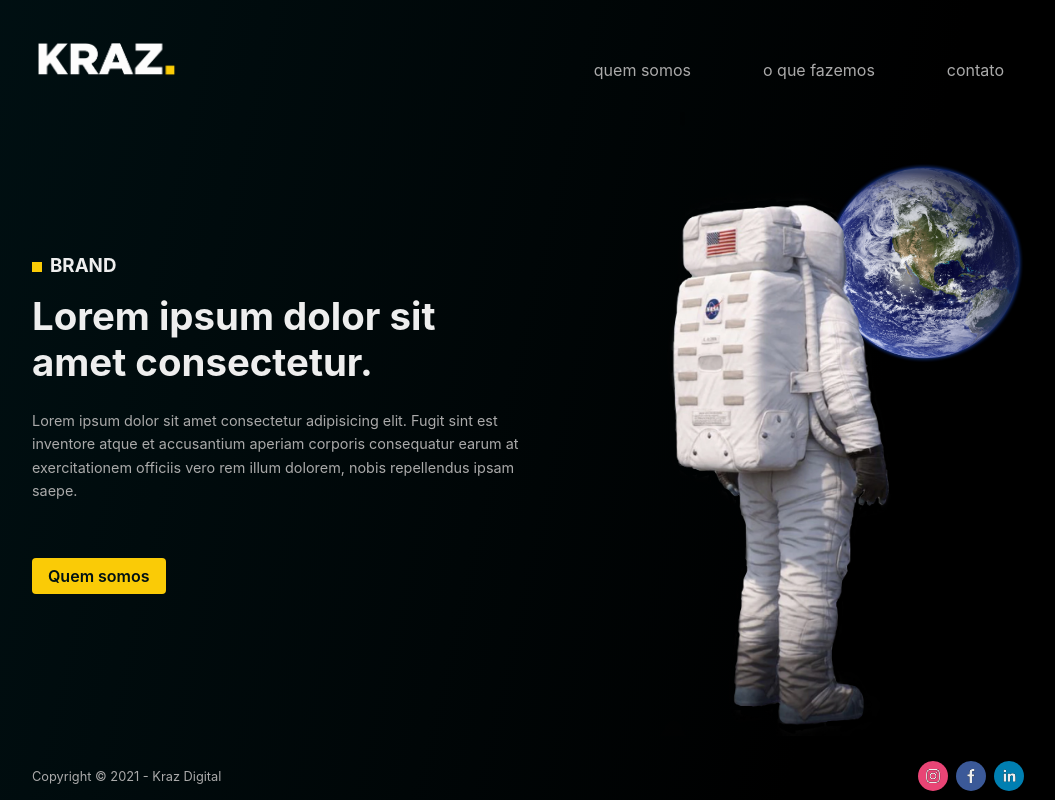
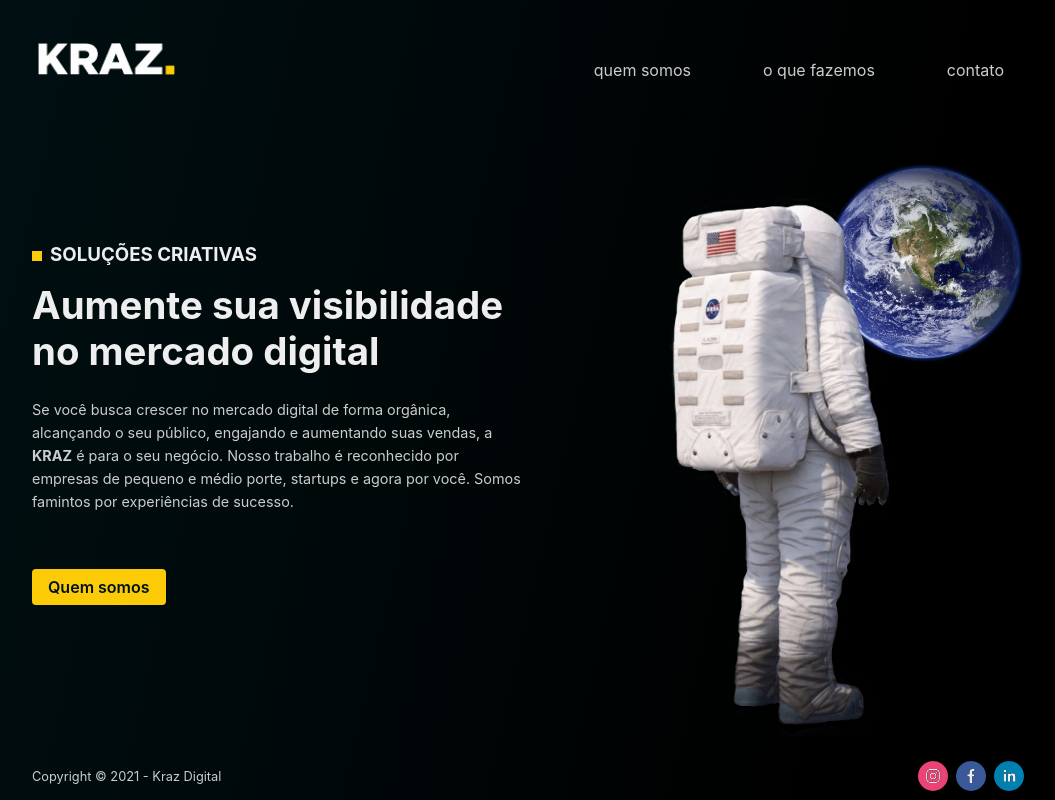
Before and after one commit to flpfar/kraz-next, a Next.js app: page / in a window 1280 px wide. Shown: the whole page, without its empty margins (112-1167 px from the left). Built offline with nearby package versions, Linux system fonts and the light colour scheme.

Commit message:
Add content to index page

```diff
--- a/src/pages/index.js
+++ b/src/pages/index.js
@@ -9,9 +9,18 @@ export default function Home() {
         <title>Kraz - Página Inicial | Brand Experience</title>
       </Head>
       <Styled.LeftSection>
-          <h3><span className="item-square" />BRAND</h3>
-          <h1>Lorem ipsum dolor sit amet consectetur.</h1>
-          <p>Lorem ipsum dolor sit amet consectetur adipisicing elit. Fugit sint est inventore atque et accusantium aperiam corporis consequatur earum at exercitationem officiis vero rem illum dolorem, nobis repellendus ipsam saepe.</p>
+        <h3 title="Soluções criativas">
+          <span className="item-square" />
+          SOLUÇÕES CRIATIVAS
+        </h3>
+        <h1>Aumente sua visibilidade no mercado digital</h1>
+        <p>
+          Se você busca crescer no mercado digital de forma orgânica, alcançando
+          o seu público, engajando e aumentando suas vendas, a
+          <strong> KRAZ</strong> é para o seu negócio. Nosso trabalho é
+          reconhecido por empresas de pequeno e médio porte, startups e agora
+          por você. Somos famintos por experiências de sucesso.
+        </p>
         <Link href="/about">
           <a>Quem somos</a>
         </Link>
--- a/src/pages/styles/theme.js
+++ b/src/pages/styles/theme.js
@@ -3,7 +3,7 @@ export const theme = {
     background: "#1c2022",
     primary: "#eee",
     secondary: "#facb06",
-    text: "#aaa",
+    text: "#ccc",
     textDark: "rgba(0,17,20,1)",
   },
   gradients: {
```
Lines whose indentation alone changed are shown as unchanged.
